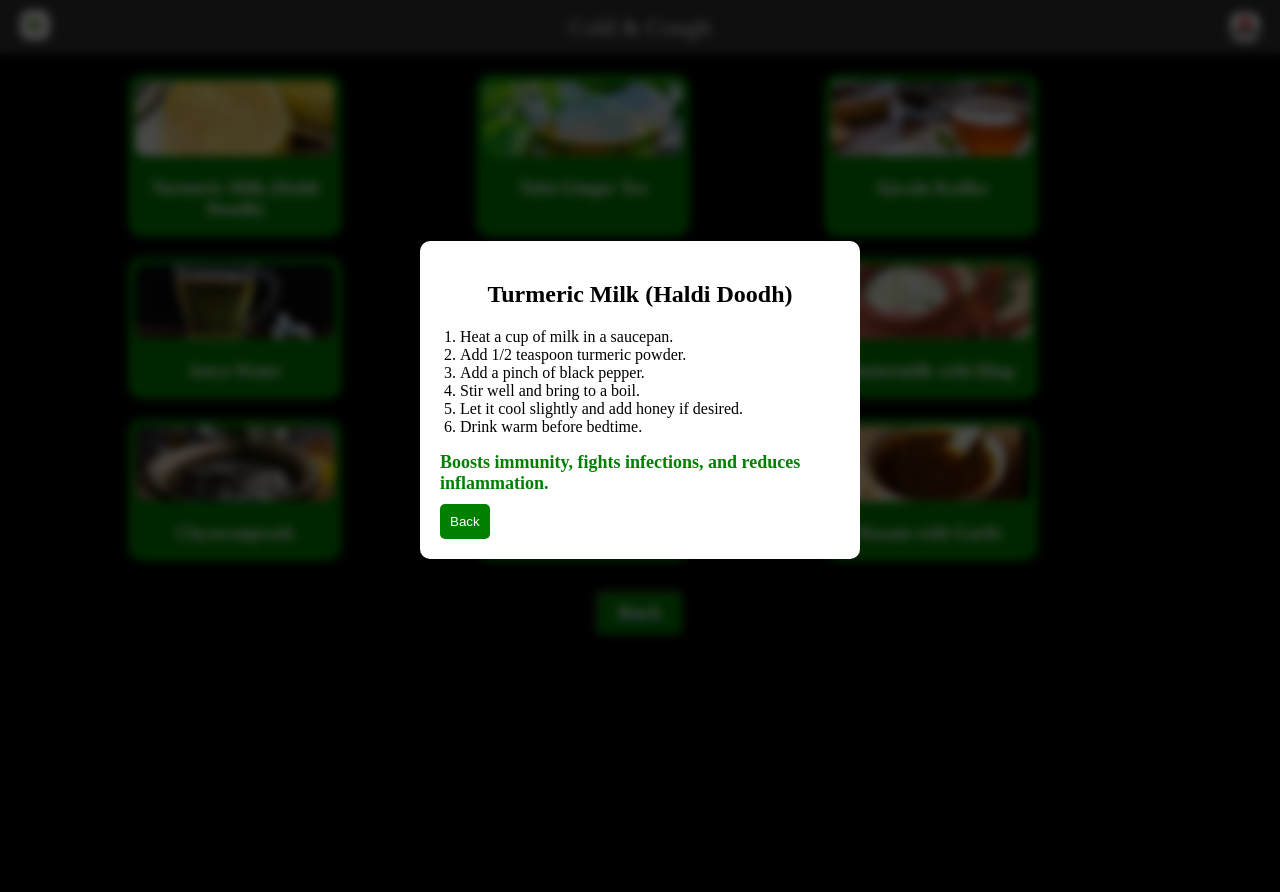
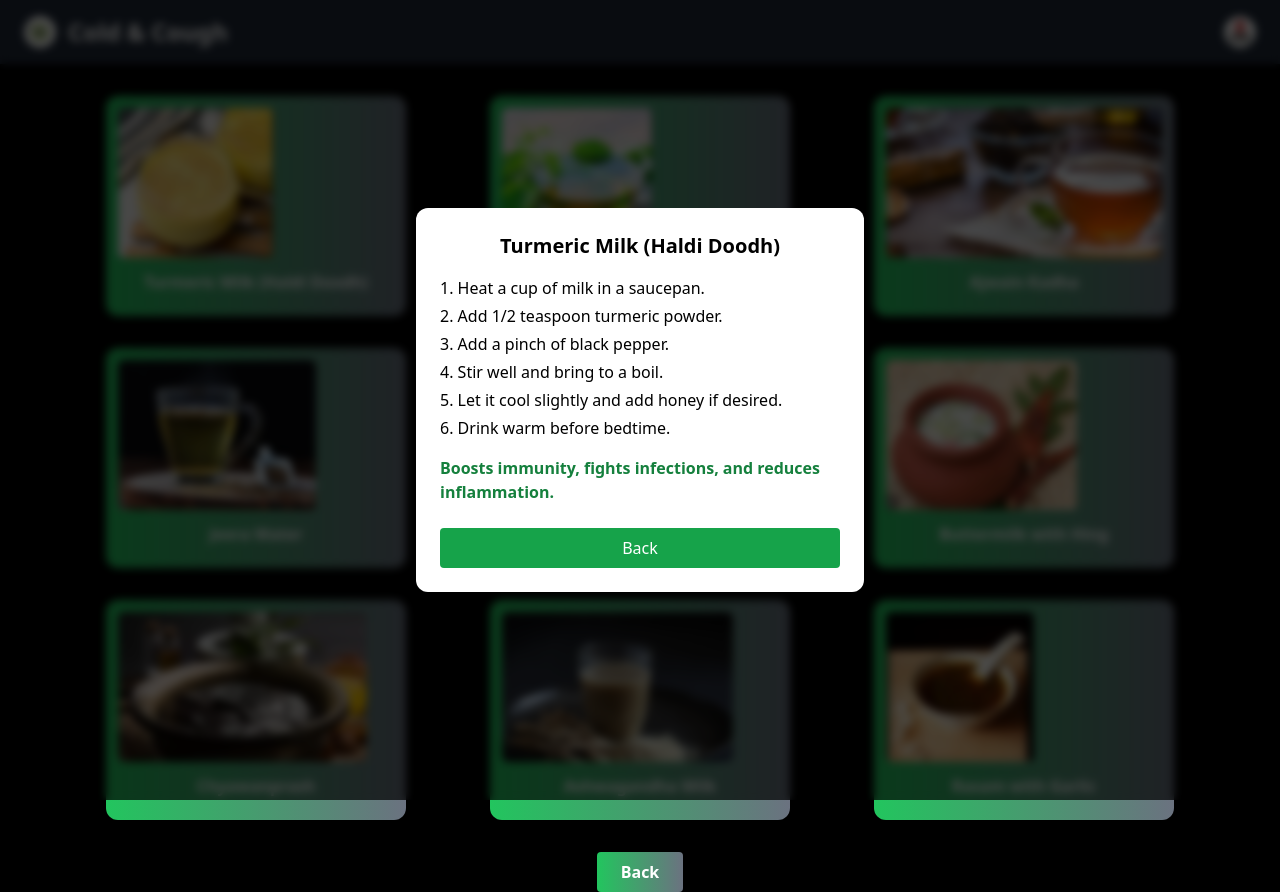
Before and after one commit to DS912008/NutriGuide, a plain HTML site: page cold.html in a window 1280 px wide. Both pictures are taken after a click on the element "Turmeric Milk (Haldi Doodh)". Before the commit the page ends 800 px from the top, so only its background shows below. Drawn offline with nearby package versions, Linux system fonts and the light colour scheme.

Commit message:
Update cold.html

```diff
--- a/cold.html
+++ b/cold.html
@@ -1,307 +1,117 @@
 <!DOCTYPE html>
 <html lang="en">
 <head>
-    <meta charset="UTF-8">
-    <meta name="viewport" content="width=device-width, initial-scale=1.0">
+  <meta charset="UTF-8" />
+  <meta name="viewport" content="width=device-width, initial-scale=1.0"/>
   <title>Ayurvedic Recipes</title>
-    <style>
+  <script src="https://cdn.tailwindcss.com"></script>
+</head>
+<body class="bg-black text-white min-h-screen flex flex-col items-center">
 
+  <!-- Navbar -->
+  <header class="w-full bg-gray-800 flex justify-between items-center px-6 py-4">
+    <div class="flex items-center gap-3">
+      <a href="dhanu.html">
+        <img src="logo.jpg" alt="Menu" class="w-8 h-8 rounded-full"/>
+      </a>
+      <span class="text-2xl font-bold">Cold & Cough</span>
+    </div>
+    <div>
+      <img src="clogo.png" alt="Logo" class="w-8 h-8 rounded-full"/>
+    </div>
+  </header>
 
-         body {
-            display: flex;
-            flex-direction: column;
-            align-items: center;
-            justify-content: center;
-            background-color: black;
-            margin: 0;
-            padding-bottom: 20px;
-        }
-        .container {
-            display: grid;
-            grid-template-columns: repeat(3, 1fr);
-            gap: 20px;
-            width: 80%;
-            text-align: center;
-            margin-top: 20px;
-        }
-        .image-box {
-            background: green;
-            padding: 7px;
-            border-radius: 15px;
-            box-shadow: 0 5px 12px rgba(0, 0, 0, 0.3);
-            cursor: pointer;
-            max-width: 200px;
-        }
-        img {
-            width: 100%;
-            height: 100hV;
-            max-height: 3000px;
-            object-fit: cover;
-            border-radius: 10px;
-            aspect-ratio: 16/6;
-        }
-        .close-btn2 {
-            display: block;
-            background: green;
-            color: white;
-            padding: 10px 20px;
-            border-radius: 5px;
-            text-align: center;
-            text-decoration: none;
-            font-size: 18px;
-            font-weight: bold;
-            margin-top: 30px;
+  <!-- Recipe Grid -->
+  <main class="w-full max-w-6xl mt-8 px-4">
+
+    <!-- Grid for large screens -->
+    <div class="hidden lg:grid grid-cols-3 gap-8 justify-items-center">
+      <!-- Recipe Cards -->
+      <template id="lg-cards"></template>
+    </div>
+
+    <!-- Flex-based manual layout for sm/md screens -->
+    <div class="lg:hidden flex flex-col gap-6 items-center">
+      <!-- Alternate 1 and 2 cards per row -->
+      <div class="flex justify-center gap-6 flex-wrap">
+        <template id="smmd-cards"></template>
+      </div>
+    </div>
+
+  </main>
+
+  <!-- Popup -->
+  <div id="popup" class="fixed inset-0 hidden bg-black bg-opacity-70 backdrop-blur-sm flex items-center justify-center z-50">
+    <div class="bg-white rounded-xl p-6 w-11/12 max-w-md text-black">
+      <h2 id="recipe-title" class="text-xl font-bold text-center mb-4"></h2>
+      <ol id="recipe-steps" class="list-decimal list-inside space-y-1"></ol>
+      <p id="recipe-advantages" class="mt-4 font-bold text-green-700"></p>
+      <button onclick="hidePopup()" class="mt-6 w-full bg-green-600 text-white py-2 rounded hover:bg-green-700">Back</button>
+    </div>
+  </div>
+
+  <!-- Back Button -->
+  <a href="aryuveda.html" class="mt-8">
+    <button class="bg-gradient-to-r from-green-500 to-gray-500 text-white font-bold py-2 px-6 rounded hover:bg-green-700 w-130">
+      Back
+    </button>
+  </a>
+
+  <!-- JavaScript -->
+  <script>
+    const recipes = [
+      { title: "Turmeric Milk (Haldi Doodh)", img: "tur.jpg", advantages: "Boosts immunity, fights infections, and reduces inflammation.", steps: [ "Heat a cup of milk in a saucepan.", "Add 1/2 teaspoon turmeric powder.", "Add a pinch of black pepper.", "Stir well and bring to a boil.", "Let it cool slightly and add honey if desired.", "Drink warm before bedtime." ] },
+      { title: "Tulsi-Ginger Tea", img: "tul.jpg", advantages: "Soothes throat irritation, clears congestion, and improves digestion.", steps: [ "Boil 2 cups of water.", "Add 5-6 fresh tulsi leaves.", "Add 1 teaspoon grated ginger.", "Simmer for 5 minutes.", "Strain into a cup and add honey if desired.", "Drink warm." ] },
+      { title: "Ajwain Kadha", img: "ajw.jpg", advantages: "Relieves cold, improves digestion, and reduces bloating.", steps: [ "Boil 2 cups of water.", "Add 1 teaspoon ajwain (carom seeds).", "Add a pinch of black pepper.", "Simmer for 10 minutes.", "Strain and add honey for taste.", "Drink warm." ] },
+      { title: "Jeera Water", img: "jeer.jpg", advantages: "Improves digestion, reduces acidity, and aids in weight loss.", steps: [ "Soak 1 teaspoon cumin seeds in a glass of water overnight.", "In the morning, boil the water for 5 minutes.", "Strain and drink warm." ] },
+      { title: "Amla Murabba", img: "amla.jpg", advantages: "Rich in Vitamin C, boosts immunity, and improves skin health.", steps: [ "Wash and boil amlas until soft.", "Peel and mash them.", "Add jaggery and mix well.", "Let it cool and store in a jar.", "Eat 1-2 pieces daily." ] },
+      { title: "Buttermilk with Hing", img: "butter.jpg", advantages: "Aids digestion, prevents acidity, and cools the stomach.", steps: [ "Take a glass of buttermilk.", "Add a pinch of asafoetida (hing).", "Add 2-3 curry leaves.", "Stir well and drink after meals." ] },
+      { title: "Chyawanprash", img: "chyam.jpg", advantages: "Boosts immunity, enhances strength, and revitalizes energy.", steps: [ "Mix amla paste with honey and ghee.", "Add Ayurvedic herbs like ashwagandha and guduchi.", "Store in a jar.", "Eat 1 teaspoon daily for immunity." ] },
+      { title: "Ashwagandha Milk", img: "ashwa.jpg", advantages: "Reduces stress, improves sleep, and boosts stamina.", steps: [ "Heat a cup of milk.", "Add 1/2 teaspoon ashwagandha powder.", "Add cardamom and saffron for flavor.", "Stir well and drink warm before bed." ] },
+      { title: "Rasam with Garlic", img: "rasam.jpg", advantages: "Enhances immunity, detoxifies the body, and improves digestion.", steps: [ "Boil tamarind water in a pot.", "Add crushed garlic and black pepper.", "Add salt and curry leaves.", "Simmer for 10 minutes.", "Drink warm with rice or as a soup." ] }
+    ];
+
+    function createCard(recipe, index) {
+      return `
+        <div onclick="showPopup(${index})" class="bg-gradient-to-r from-green-500 to-gray-500 p-3 rounded-xl shadow-lg cursor-pointer transition-transform hover:scale-105 w-[300px] h-[220px]">
+          <img src="${recipe.img}" alt="${recipe.title}" class="w-[200px] h-[150px] object-cover w-fit rounded-md"/>
+          <p class="mt-3 font-semibold text-center">${recipe.title}</p>
+        </div>
+      `;
     }
 
-        p {
-            margin-bottom: 10px;
-            font-size: 18px;
-            color: white;
-            font-weight: bold;
+    // Render for large screens
+    document.getElementById("lg-cards").outerHTML = recipes.map((r, i) => createCard(r, i)).join("");
+
+    // Render for sm/md with custom layout
+    const smmdContainer = document.getElementById("smmd-cards");
+    for (let i = 0; i < recipes.length; ) {
+      const group = document.createElement("div");
+      group.className = "flex justify-center gap-6 mb-4 flex-wrap";
+
+      // 1 in row
+      if (i % 3 === 0) {
+        group.innerHTML = createCard(recipes[i], i);
+        i += 1;
+      } else {
+        // 2 in row
+        for (let j = 0; j < 2 && i < recipes.length; j++, i++) {
+          group.innerHTML += createCard(recipes[i], i);
         }
-        .popup {
-            display: none;
-            position: fixed;
-            top: 0;
-            left: 0;
-            width: 100%;
-            height: 100%;
-            background: rgba(0, 0, 0, 0.7);
-            backdrop-filter: blur(5px);
-            justify-content: center;
-            align-items: center;
       }
-        .popup-content {
-            background: white;
-            padding: 20px;
-            border-radius: 10px;
-            text-align: left;
-            max-width: 400px;
-            width: 90%;
-        }
-        .popup-content h2 {
-            text-align: center;
-        }
-        .popup-content ol {
-            padding-left: 20px;
-        }
-        .popup-content .advantages {
-            color: green;
-            font-weight: bold;
-            margin-top: 10px;
-        }
-        .close-btn {
-            display: block;
-            background: green;
-            color: white;
-            padding: 10px;
-            border: none;
-            border-radius: 5px;
-            cursor: pointer;
-            text-align: center;
-            margin-top: 10px;
-        }
-        .nav__header {
-    display: flex;
-    justify-content: space-between;
-    align-items: center;
-    padding: 10px 20px;
-    background-color: #333;
-    color: white;
-    width: 100%;
-    box-sizing: border-box;
+      smmdContainer.parentNode.appendChild(group);
     }
 
-.nav__logo {
-    display: flex;
-    align-items: center;
-    gap: 10px;
-    text-decoration: none;
-    color: white;
-    font-size: 24px;
-}
-
-.nav_menu_btn {
-    display: flex;
-    align-items: center;
-}
-
-.menu-icon {
-    width: 30px;
-    height: 30px;
-}
-    </style>
-</head>
-<body>
-    <div class="nav__header">
-        <div class="nav_menu_btn" id="menu-btn">
-         <a href="dhanu.html"> <img src="logo.jpg" alt="Menu" class="menu-icon"></a>
-         </div>
-        <div class="nav__logo">
-       Cold & Cough
-        </div>
-        <div class="nav_menu_btn" >
-         <img src="clogo.png" alt="Menu" class="menu-icon">
-        </div>
-      </div>
-    <div class="container">
-        <div class="image-box" onclick="showPopup(0)">
-            <img src="tur.jpg" alt="Recipe 1">
-            <p>Turmeric Milk (Haldi Doodh)</p>
-        </div>
-        <div class="image-box" onclick="showPopup(1)">
-            <img src="tul.jpg" alt="Recipe 2">
-            <p>Tulsi-Ginger Tea</p>
-        </div>
-        <div class="image-box" onclick="showPopup(2)">
-            <img src="ajw.jpg" alt="Recipe 3">
-            <p>Ajwain Kadha</p>
-        </div>
-        <div class="image-box" onclick="showPopup(3)">
-            <img src="jeer.jpg" alt="Recipe 4">
-            <p>Jeera Water</p>
-        </div>
-        <div class="image-box" onclick="showPopup(4)">
-            <img src="amla.jpg" alt="Recipe 5">
-            <p>Amla Murabba</p>
-        </div>
-        <div class="image-box" onclick="showPopup(5)">
-            <img src="butter.jpg" alt="Recipe 6">
-            <p>Buttermilk with Hing</p>
-        </div>
-        <div class="image-box" onclick="showPopup(6)">
-            <img src="chyam.jpg" alt="Recipe 7">
-            <p>Chyawanprash</p>
-        </div>
-        <div class="image-box" onclick="showPopup(7)">
-            <img src="ashwa.jpg" alt="Recipe 8">
-            <p>Ashwagandha Milk</p>
-        </div>
-        <div class="image-box" onclick="showPopup(8)">
-            <img src="rasam.jpg" alt="Recipe 9">
-            <p>Rasam with Garlic</p>
-        </div>
-    </div>
-    <div class="popup" id="popup">
-        <div class="popup-content">
-            <h2 id="recipe-title"></h2>
-            <ol id="recipe-steps"></ol>
-            <p class="advantages" id="recipe-advantages"></p>
-            <button class="close-btn" onclick="hidePopup()">Back</button>
-        </div>
-    </div>
-    <a href="aryuveda.html"><button class="close-btn2" >Back</button></a>
-    <script>
-
-        const recipes = [
-            {
-                title: "Turmeric Milk (Haldi Doodh)",
-                steps: [
-                    " Heat a cup of milk in a saucepan.",
-                    " Add 1/2 teaspoon turmeric powder.",
-                    " Add a pinch of black pepper.",
-                    " Stir well and bring to a boil.",
-                    " Let it cool slightly and add honey if desired.",
-                    " Drink warm before bedtime."
-                ],
-                advantages: "Boosts immunity, fights infections, and reduces inflammation."
-
-            },
-            {
-                title: "Tulsi-Ginger Tea",
-                steps: [
-                    " Boil 2 cups of water.",
-                    " Add 5-6 fresh tulsi leaves.",
-                    " Add 1 teaspoon grated ginger.",
-                    " Simmer for 5 minutes.",
-                    " Strain into a cup and add honey if desired.",
-                    " Drink warm."
-                ],
-                 advantages: "Soothes throat irritation, clears congestion, and improves digestion."
-
-            },
-            {
-                title: "Ajwain Kadha",
-                steps: [
-                    " Boil 2 cups of water.",
-                    " Add 1 teaspoon ajwain (carom seeds).",
-                    " Add a pinch of black pepper.",
-                    " Simmer for 10 minutes.",
-                    " Strain and add honey for taste.",
-                    " Drink warm."
-                ],
-                advantages: "Relieves cold, improves digestion, and reduces bloating."
-
-            },
-            {
-                title: "Jeera Water",
-                steps: [
-                    " Soak 1 teaspoon cumin seeds in a glass of water overnight.",
-                    " In the morning, boil the water for 5 minutes.",
-                    " Strain and drink warm."
-                ],
-                advantages: "Improves digestion, reduces acidity, and aids in weight loss."
-            },
-            {
-                title: "Amla Murabba",
-                steps: [
-                    " Wash and boil amlas until soft.",
-                    " Peel and mash them.",
-                    " Add jaggery and mix well.",
-                    " Let it cool and store in a jar.",
-                    " Eat 1-2 pieces daily."
-                ],
-                advantages: "Rich in Vitamin C, boosts immunity, and improves skin health."
-            },
-            {
-                title: "Buttermilk with Hing",
-                steps: [
-                    " Take a glass of buttermilk.",
-                    " Add a pinch of asafoetida (hing).",
-                    " Add 2-3 curry leaves.",
-                    " Stir well and drink after meals."
-                ],
-                advantages: "Aids digestion, prevents acidity, and cools the stomach."
-            },
-            {
-                title: "Chyawanprash",
-                steps: [
-                    " Mix amla paste with honey and ghee.",
-                    " Add Ayurvedic herbs like ashwagandha and guduchi.",
-                    " Store in a jar.",
-                    " Eat 1 teaspoon daily for immunity."
-                ],
-                advantages: "Boosts immunity, enhances strength, and revitalizes energy."
-            },
-            {
-                title: "Ashwagandha Milk",
-                steps: [
-                    " Heat a cup of milk.",
-                    " Add 1/2 teaspoon ashwagandha powder.",
-                    " Add cardamom and saffron for flavor.",
-                    " Stir well and drink warm before bed."
-                ],
-                 advantages: "Reduces stress, improves sleep, and boosts stamina."
-            },
-            {
-                title: "Rasam with Garlic",
-                steps: [
-                    " Boil tamarind water in a pot.",
-                    " Add crushed garlic and black pepper.",
-                    " Add salt and curry leaves.",
-                    " Simmer for 10 minutes.",
-                    " Drink warm with rice or as a soup."
-                ],
-                advantages: "Enhances immunity, detoxifies the body, and improves digestion."
-            }
-        ];
     function showPopup(index) {
       document.getElementById("recipe-title").innerText = recipes[index].title;
       document.getElementById("recipe-steps").innerHTML = recipes[index].steps.map(step => `<li>${step}</li>`).join("");
       document.getElementById("recipe-advantages").innerText = recipes[index].advantages;
-            document.getElementById("popup").style.display = "flex";
+      document.getElementById("popup").classList.remove("hidden");
     }
-        function hidePopup() { document.getElementById("popup").style.display = "none"; }
+
+    function hidePopup() {
+      document.getElementById("popup").classList.add("hidden");
+    }
   </script>
 </body>
 </html>
```
Lines whose indentation alone changed are shown as unchanged.
